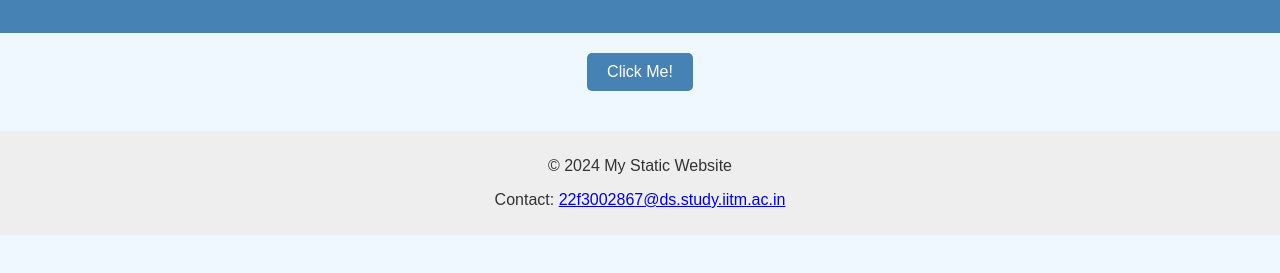
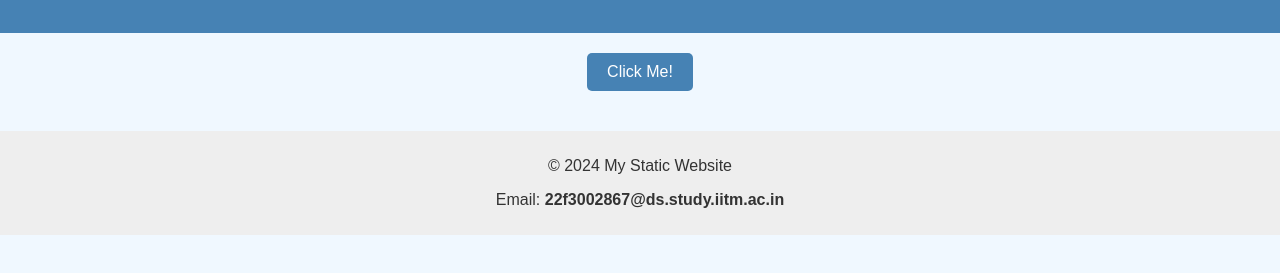
Before and after one commit to achuthan-m-iitm/my-static-website, a plain HTML site: page index.html in a window 1280 px wide. Shown: the part 121-394 px from the top of the page. Drawn offline with Linux system fonts and the light colour scheme.

Commit message:
Update index.html

```diff
--- a/index.html
+++ b/index.html
@@ -19,9 +19,10 @@
     </main>
 
     <footer>
-        <p>&copy; 2024 My Static Website</p>
-        <p>Contact: <a href="mailto:22f3002867@ds.study.iitm.ac.in">22f3002867@ds.study.iitm.ac.in</a></p>
-    </footer>
+    <p>&copy; 2024 My Static Website</p>
+    <p>Email: <strong>22f3002867@ds.study.iitm.ac.in</strong></p>
+</footer>
+
 
     <script src="script.js"></script>
 </body>
```
